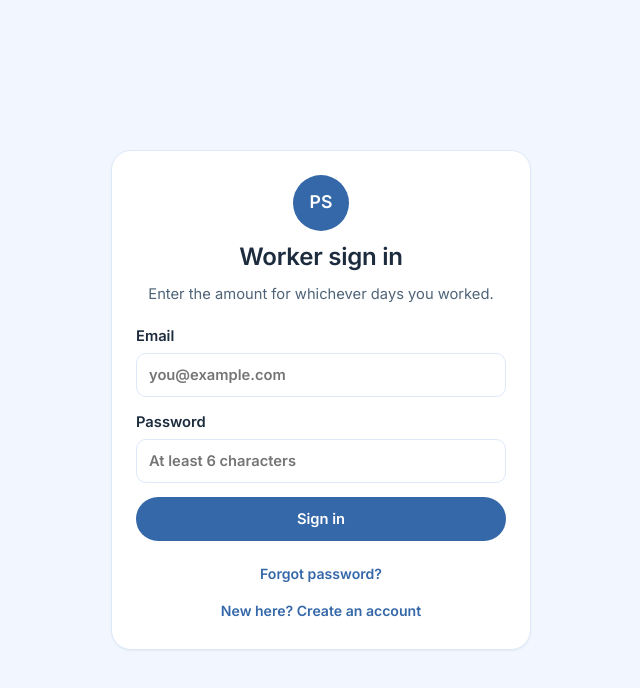
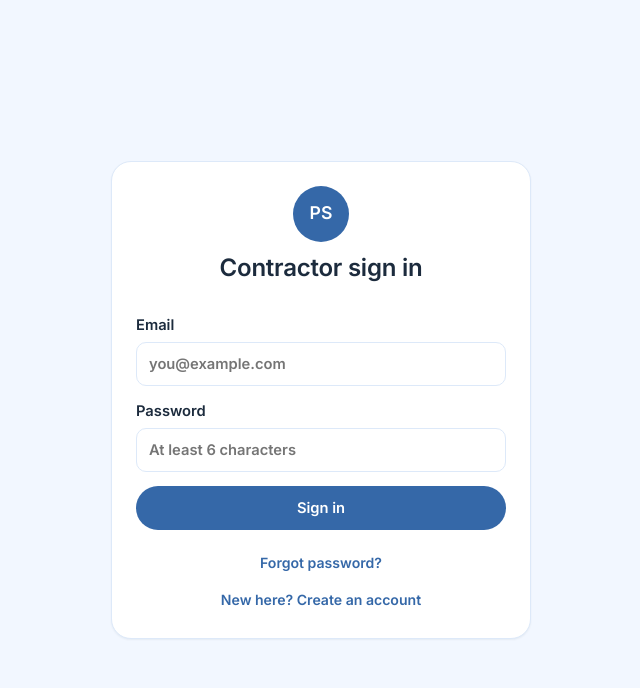
Before and after one commit to Andu7789/Project_Buster, a React (Vite) app: page / in a window 1280 px wide. Shown: the top 688 px of the page, without its empty margins (319-959 px from the left). Built offline with nearby package versions, Linux system fonts and the light colour scheme; no server answers.

Commit message:
Drop portal hint text and rename worker login to Contractor sign in
Simplifies each portal's sign-in screen to just a title, no subtitle.

```diff
--- a/src/components/AuthForm.tsx
+++ b/src/components/AuthForm.tsx
@@ -5,10 +5,8 @@ type Mode = 'signin' | 'signup' | 'forgot'
 
 export function AuthForm({
   portalLabel,
-  portalHint,
 }: {
   portalLabel: string
-  portalHint: string
 }) {
   const { signIn, signUp, requestPasswordReset } = useAuth()
   const [mode, setMode] = useState<Mode>('signin')
@@ -62,7 +60,6 @@ export function AuthForm({
         <div className="logo-mark">PS</div>
         <h2>{portalLabel}</h2>
         <p>
-          {mode === 'signin' && portalHint}
           {mode === 'signup' && 'Create your login using the email your employer added.'}
           {mode === 'forgot' && "Enter your email and we'll send you a reset link."}
         </p>
--- a/src/routes/LearnerPortal.tsx
+++ b/src/routes/LearnerPortal.tsx
@@ -19,7 +19,6 @@ export function LearnerPortal() {
       <div className="app-shell app-shell-center">
         <AuthForm
           portalLabel="Learner sign in"
-          portalHint="Work through the training modules at your own pace."
         />
       </div>
     )
--- a/src/routes/OwnerPortal.tsx
+++ b/src/routes/OwnerPortal.tsx
@@ -19,7 +19,6 @@ export function OwnerPortal() {
       <div className="app-shell app-shell-center">
         <AuthForm
           portalLabel="Owner sign in"
-          portalHint="Review submissions and manage your team."
         />
       </div>
     )
--- a/src/routes/WorkerPortal.tsx
+++ b/src/routes/WorkerPortal.tsx
@@ -18,8 +18,7 @@ export function WorkerPortal() {
     return (
       <div className="app-shell app-shell-center">
         <AuthForm
-          portalLabel="Worker sign in"
-          portalHint="Enter the amount for whichever days you worked."
+          portalLabel="Contractor sign in"
         />
       </div>
     )
```
